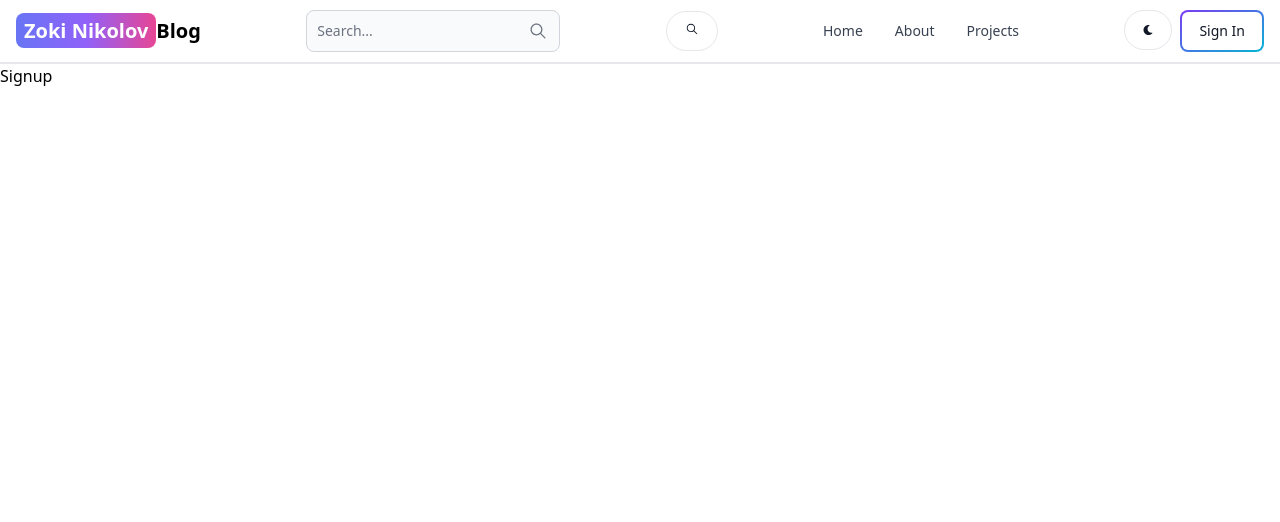
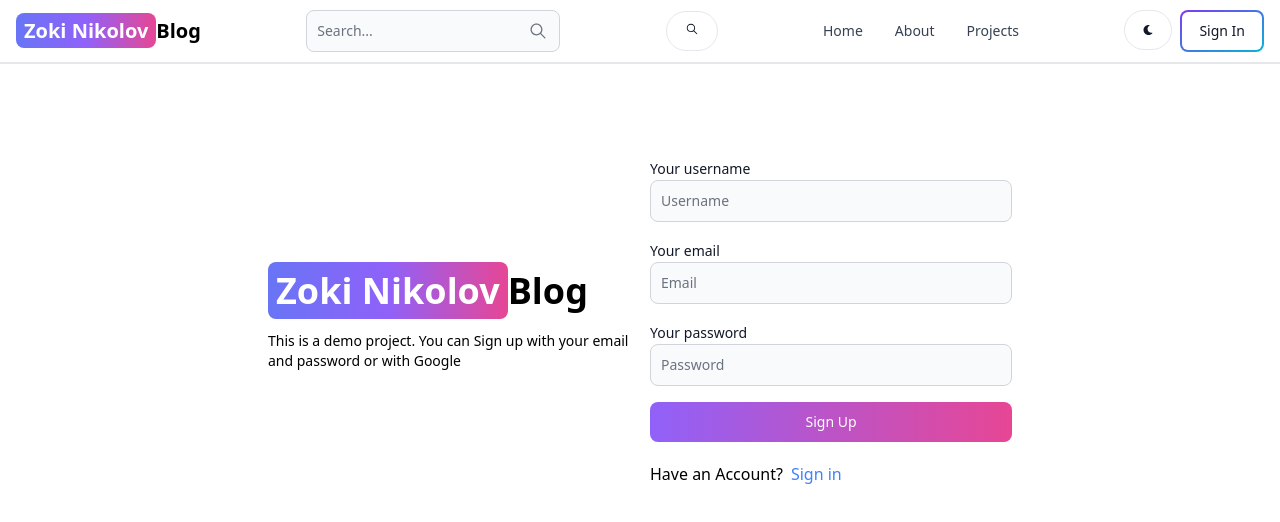
Before and after one commit to zoranstrumica/mern-blog, a React (Vite) app in the folder client/: page /sign-up in a window 1280 px wide. Shown: the top 522 px of the page. Built offline with nearby package versions, Linux system fonts and the light colour scheme.

Commit message:
create sign up page ui

```diff
--- a/client/src/pages/Signup.jsx
+++ b/client/src/pages/Signup.jsx
@@ -1,3 +1,50 @@
+import { Button, Label, TextInput } from "flowbite-react";
+import { Link } from "react-router-dom";
+
 export default function Signup() {
-  return <div>Signup</div>;
+  return (
+    <div className="min-h-screen mt-20 mx-5">
+      <div className="flex p-3 max-w-3xl mx-auto flex-col md:flex-row md:items-center gap-5">
+        {/* left side */}
+        <div className="flex-1">
+          <Link to="/" className=" font-bold dark:text-white text-4xl">
+            <span className="px-2 py-1 bg-gradient-to-r from-indigo-500 via-purple-500 to-pink-500 rounded-lg text-white">
+              Zoki Nikolov
+            </span>
+            Blog
+          </Link>
+          <p className="text-sm mt-5">
+            This is a demo project. You can Sign up with your email and password
+            or with Google
+          </p>
+        </div>
+        {/* right side */}
+        <div className="flex-1">
+          <form className="flex flex-col gap-4">
+            <div>
+              <Label value="Your username" />
+              <TextInput type="text" placeholder="Username" id="username" />
+            </div>
+            <div>
+              <Label value="Your email" />
+              <TextInput type="text" placeholder="Email" id="email" />
+            </div>
+            <div>
+              <Label value="Your password" />
+              <TextInput type="text" placeholder="Password" id="password" />
+            </div>
+            <Button gradientDuoTone="purpleToPink" type="submit">
+              Sign Up
+            </Button>
+          </form>
+          <div className="flex gap-2 texy-sm mt-5">
+            <span>Have an Account?</span>
+            <Link to="/sign-in" className="text-blue-500">
+              Sign in
+            </Link>
+          </div>
+        </div>
+      </div>
+    </div>
+  );
 }
```
